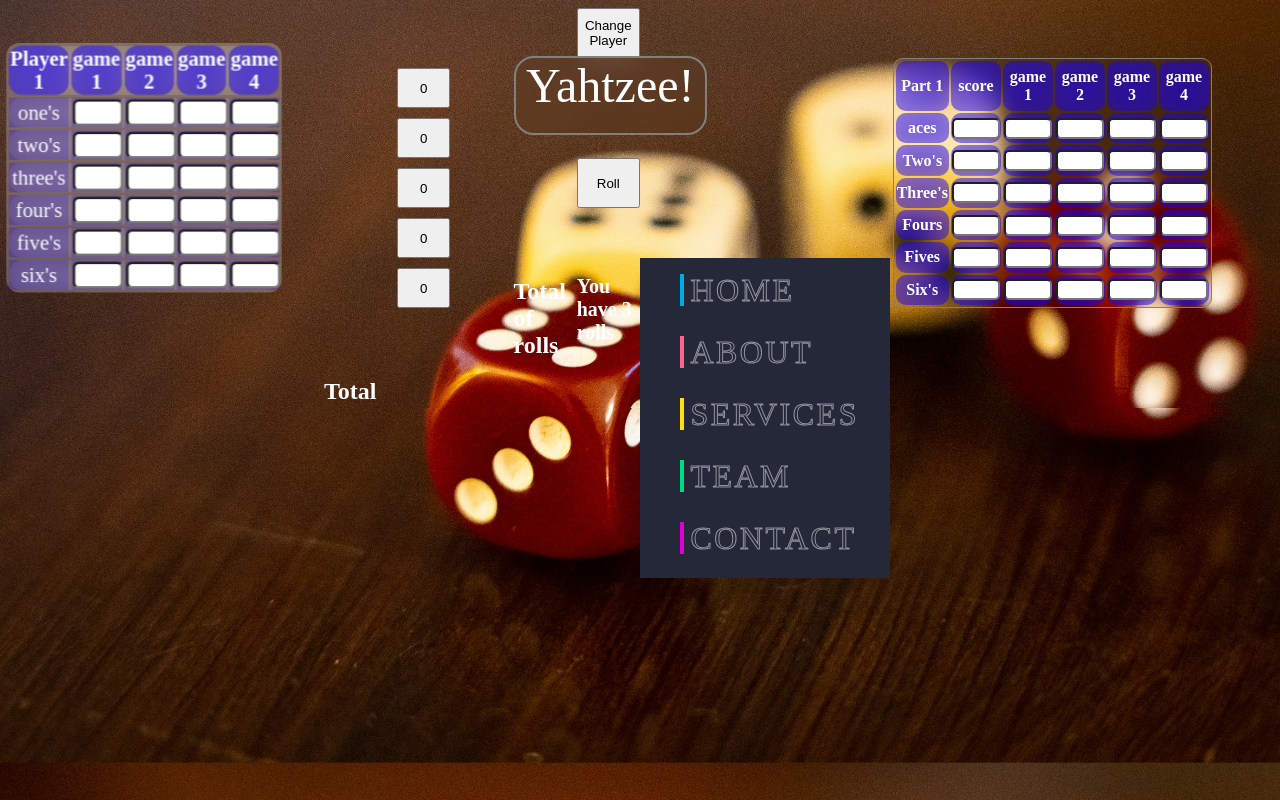
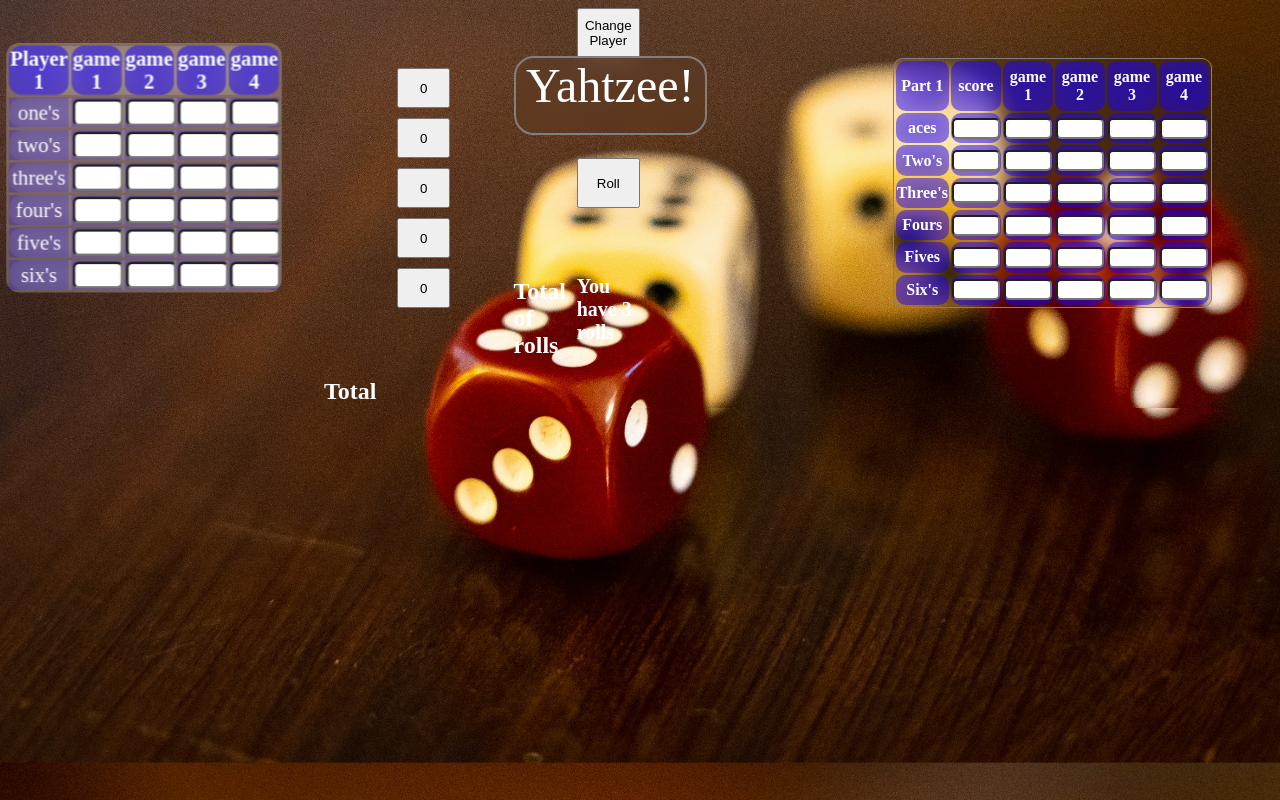
Before and after one commit to 4l0sh/Javascript, a plain HTML site: page Les1JS/Les 1 JS/yahtzee.html in a window 1280 px wide. Drawn offline with Linux system fonts and the light colour scheme.

Commit message:
onnodige coding weg gehaald

```diff
--- a/Les1JS/Les 1 JS/yahtzee.css
+++ b/Les1JS/Les 1 JS/yahtzee.css
@@ -165,51 +165,3 @@ tr {
   background-color: rgba(25, 0, 255, 0.25);
   border-radius: 10px;
 }
-
-.container {
-    display: flex;
-    justify-content: baseline;
-
-    background: #252839;
-    height: 320PX;
-    width: 250PX;
-  }
-
-  ul {
-    position: relative;
-    display: flex;
-    flex-direction: column;
-    gap: 30px;
-  }
-
-  ul li {
-    position: relative;
-    list-style: none;
-  }
-
-  ul li a {
-    position: relative;
-    font-size: 2em;
-    line-height: 1em;
-    letter-spacing: 2.5px;
-    text-transform: uppercase;
-    text-decoration: none;
-    color: transparent;
-    -webkit-text-stroke: 1px rgba(255, 255, 255, 0.5);
-  }
-
-  ul li a::before {
-    content: attr(data-text);
-    position: absolute;
-    width: 0;
-    color: var(--color);
-    overflow: hidden;
-    transition: 1s;
-    border-right: 4px solid var(--color);
-    -webkit-text-stroke: 1px var(--color);
-  }
-
-  ul li a:hover::before {
-    width: 100%;
-    filter: drop-shadow(0 0 25px var(--color));
-  }
--- a/Les1JS/Les 1 JS/yahtzee.html
+++ b/Les1JS/Les 1 JS/yahtzee.html
@@ -215,26 +215,6 @@
         </table>
         </div>
 
-        <div class="container">
-          <ul>
-            <li style="--color: #00ade1">
-              <a href="#" data-text="&nbsp;Home">&nbsp;Home</a>
-            </li>
-            <li style="--color: #ff6493">
-              <a href="#" data-text="&nbsp;About">&nbsp;About</a>
-            </li>
-            <li style="--color: #ffdd1c">
-              <a href="#" data-text="&nbsp;Services">&nbsp;Services</a>
-            </li>
-            <li style="--color: #00dc82">
-              <a href="#" data-text="&nbsp;Team">&nbsp;Team</a>
-            </li>
-            <li style="--color: #dc00d4">
-              <a href="#" data-text="&nbsp;Contact">&nbsp;Contact</a>
-            </li>
-          </ul>
-        </div>
-
 
 
 
```
